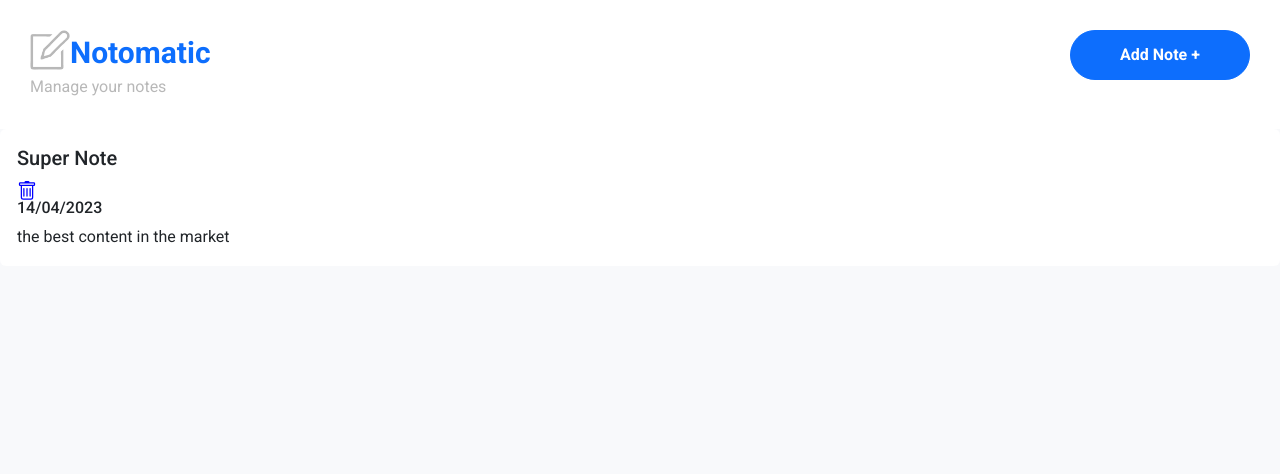
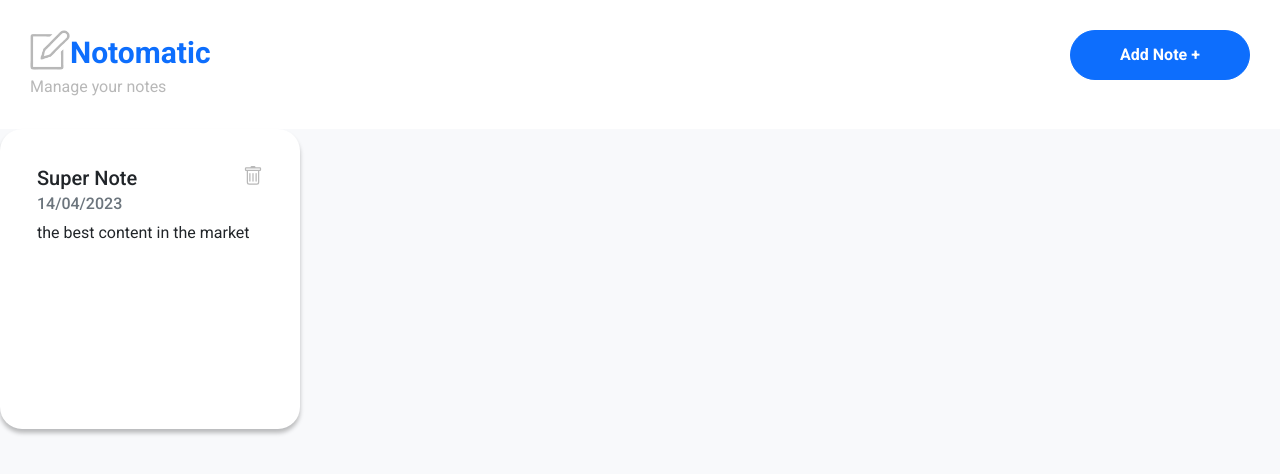
Before and after one commit to avneesh-jha/notomatic, a React (Create React App) app: page / in a window 1280 px wide. Shown: the top 474 px of the page. Built offline with nearby package versions, Linux system fonts and the light colour scheme; data requests are answered from the project's data file.

Commit message:
fix:fixed the css and styled the card into a sqaure box

```diff
--- a/src/components/TextCard/TextCard.jsx
+++ b/src/components/TextCard/TextCard.jsx
@@ -1,36 +1,35 @@
 import { useState } from "react";
 import { Trash } from "react-bootstrap-icons";
-
-export function TextCard({ title, subtitle, content, onClick, onClickTrash }) {
+import s from "./style.module.css";
+export function TextCard({ title, content, subtitle, onClick, onClickTrash }) {
   const [isCardHovered, setIsCardHovered] = useState(false);
   const [isTrashHovered, setIsTrashHovered] = useState(false);
+
   function onClickTrash_(e) {
     onClickTrash();
     e.stopPropagation();
   }
-
   return (
     <div
       onClick={onClick}
-      className="card"
-      style={{ borderColor: isCardHovered ? "blue" : "transparent" }}
+      className={`card ${s.container}`}
+      style={{ borderColor: isCardHovered ? "#0d6efd" : "transparent" }}
       onMouseEnter={() => setIsCardHovered(true)}
       onMouseLeave={() => setIsCardHovered(false)}
     >
       <div className="card-body">
-        <div>
+        <div className={s.title_row}>
           <h5 className="card-title">{title}</h5>
           <Trash
-            onClick={onClickTrash_}
             size={20}
-            style={{ color: isTrashHovered ? "red" : "blue" }}
             onMouseEnter={() => setIsTrashHovered(true)}
             onMouseLeave={() => setIsTrashHovered(false)}
+            style={{ color: isTrashHovered ? "#FF7373" : "#b8b8b8" }}
+            onClick={onClickTrash_}
           />
         </div>
-
-        <h6 className="card-subtitle mb-2 text-body-secondary">{subtitle}</h6>
-        <p className="card-text">{content}</p>
+        <h6 className={`card-subtitle mb-2 text-muted`}>{subtitle}</h6>
+        <p className={`card-text ${s.text_content}`}>{content}</p>
       </div>
     </div>
   );
--- a/src/components/TextCard/style.module.css
+++ b/src/components/TextCard/style.module.css
@@ -0,0 +1,21 @@
+.container {
+  cursor: pointer;
+  box-shadow: 0px 4px 4px rgba(0, 0, 0, 0.25);
+  border-radius: 22px;
+  height: 300px;
+  width: 300px;
+  padding: 20px;
+}
+
+.title_row {
+  display: flex;
+  justify-content: space-between;
+}
+
+.text_content {
+  overflow: hidden;
+  text-overflow: ellipsis;
+  -webkit-line-clamp: 6;
+  display: -webkit-box;
+  -webkit-box-orient: vertical;
+}
```
